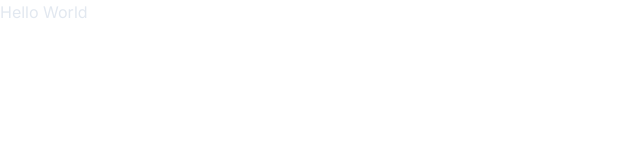
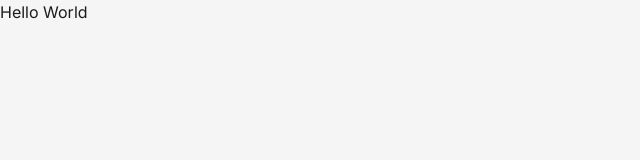
Before and after one commit to CarlosPProjects/landing-cargallery, a Next.js app: page / in a window 1280 px wide. Shown: the top 160 px of the page, without its empty margins (0-640 px from the left). Built offline with nearby package versions, Linux system fonts and the light colour scheme.

Commit message:
colors setted and refactored

```diff
--- a/src/styles/globals.css
+++ b/src/styles/globals.css
@@ -4,9 +4,13 @@
 
 @layer base {
   :root {
-    --primary: 214.3 31.8% 91.4%;
-    --secondary: #cc3030;
-    --body: #f5f5f5;
-    --accent: #f5f5f5;
+    --primary: 0, 0%, 11%;
+    --secondary: 0, 0%, 100%;
+    --background: 0, 0%, 96%;
+    --background-foreground: 40, 5%, 89%;
+  }
+
+  body{
+    @apply bg-background
   }
 }
--- a/tailwind.config.ts
+++ b/tailwind.config.ts
@@ -19,8 +19,10 @@ module.exports = {
       colors: {
         primary: "hsl(var(--primary))",
         secondary: "(var(--secondary))",
-        body: "(var(--body))",
-        accent: "(var(--accent))",
+        background: {
+          DEFAULT: "hsl(var(--background))",
+          foreground: "hsl(var(--background-foreground))",
+        }
       },
       fontFamily: {
         sans: ["var(--font-sans)", ...fontFamily.sans],
```
